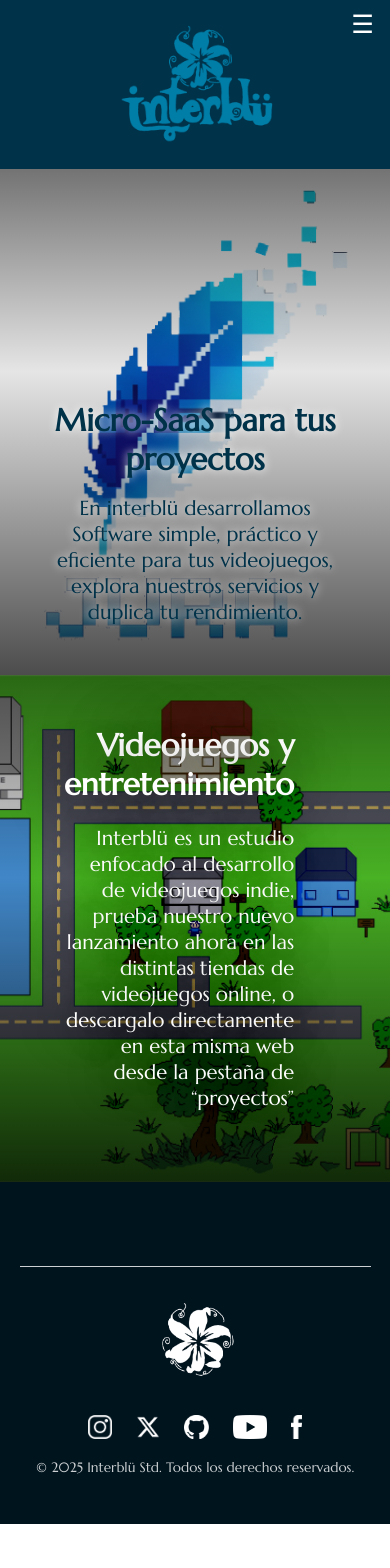
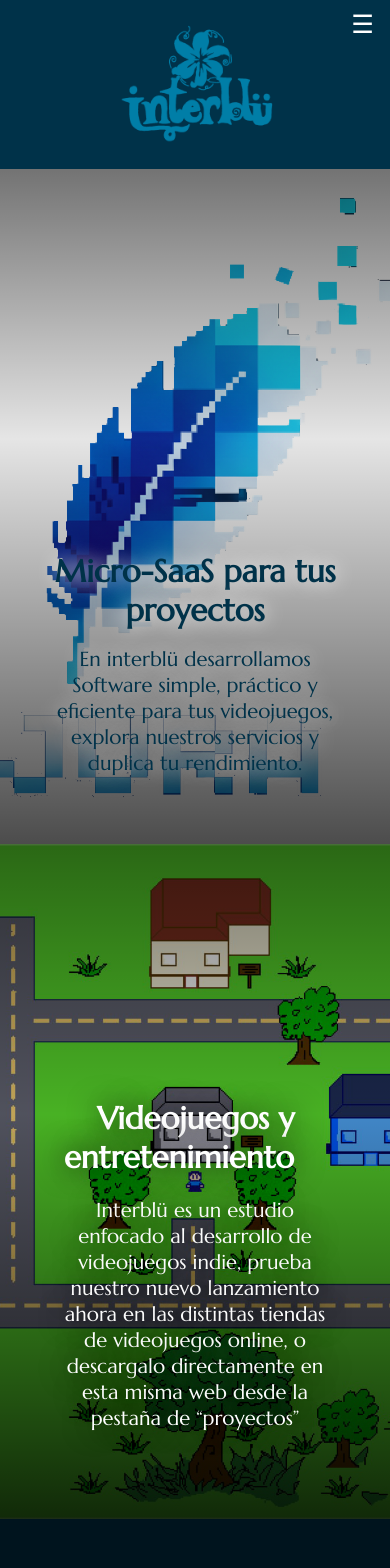
Before and after one commit to mrck245/interblu-project, a Vue app: page / in a window 390 px wide. Shown: the top 1568 px of the page. Before the commit the page ends 1524 px from the top, so only its background shows below. Built offline with nearby package versions, Linux system fonts and the light colour scheme.

Commit message:
ib-dev-1.5.1

```diff
--- a/src/components/AppHeader.vue
+++ b/src/components/AppHeader.vue
@@ -138,72 +138,125 @@ function goLogin() {
 
 @media (max-width: 912px) {
 
+
+
   .encabezado {
+
     height: 20vh;
+
     display: flex;
+
     flex-direction: column; /* Apila logo y nav (aunque nav está oculto) */
+
     align-items: center;    /* Centra el logo horizontalmente */
+
     justify-content: center; /* Centra el logo verticalmente */
+
   }
 
+
+
   .logo {
+
     height: 70%;
+
     margin-top: 0vh;
+
     margin-left: 0vh;
-  }
-  .hamburger {
-    display: block;
-    position: absolute;
-    right: 2vh;
-    top: 1vh;
+
   }
 
-  .navbar {
-    display: none;
-    position:fixed;
-    top: 10vh;
-    left: 3vh;
-    width: 100%;
-    background: #003f5c;
-    padding: 2vh 0;
+  .hamburger {
+
+    display: block;
+
+    position: absolute;
+
+    right: 2vh;
+
+    top: 1vh;
+
   }
 
-   .navbar.active {
-    display: flex;
+
+
+.navbar {
+  position: fixed;
+  top: 20vh;
+  left: 0;
+  width: 100%;
+  background: #003f5c;
+  opacity: 0;
+  transform: translateY(-20px); /* se esconde hacia arriba */
+  pointer-events: none;        /* impide clics mientras está oculto */
+  transition: opacity 0.1s ease, transform 0.1s ease;
+  padding: 0;
+}
+
+
+
+.navbar.active {
+  opacity: 1;
+  transform: translateY(0);   /* baja suavemente */
+  pointer-events: auto;
+}
+
+
+
+  /* Vertical */
+
+  .navbar ul {
+
+    display:list-item;
+
     flex-direction: column;
-    align-items: center;      /* ← Centra horizontalmente */
-    justify-content: flex-start;
+
+    align-items: stretch;      /* ← Centrar botones */
+
+    justify-content: center;
+
     width: 100%;
+
     padding: 0;
+
+    margin: 0;
+
   }
 
-  /* Vertical */
-  .navbar ul {
-    display:list-item;
-    flex-direction: column;
-    align-items: stretch;      /* ← Centrar botones */
-    justify-content: center;
-    width: 100%;
-    padding: 0;
-    margin: 0;
+
+
+  .navbar button {
+
+   width: 100%;
+
+   height: 12vh;
+
+    font-size: 3vh;
+
+    border-radius: 0px; /* opcional: hace que parezcan menú real */
+
   }
 
-  .navbar button {
-   width: 100%;
-   height: 12vh;
-    font-size: 3vh;
-    border-radius: 0; /* opcional: hace que parezcan menú real */
+
+
+  .navbar button:hover {
+
+     background-color: #c9eefa;
+
+      color: #013f5c;
+
   }
 
-  .navbar button:hover {
-     background-color: #c9eefa;
-      color: #013f5c;
+
+
+  /* Header más alto por mobile */
+
+  .encabezado {
+
+    height: 20vh;
+
   }
 
-  /* Header más alto por mobile */
-  .encabezado {
-    height: 20vh;
-  }
 }
 
 @media (min-width: 913px) and (max-width: 1024px) {
--- a/src/components/about-hero1.vue
+++ b/src/components/about-hero1.vue
@@ -43,12 +43,18 @@ import Footer from '@/components/footer-saas.vue'
 
 .footer {
     background: #afd8e2;
-    text-align: center;
+    text-align:center;
     color: rgb(255, 255, 255);
-    padding-top: 5vh
+    padding-top: 5v h
 }
 
-@media (max-width: 768px) {
+@media (max-width: 912px) {
+
+  .about {
+  font-size: 1.2rem;
+}
+
+
   .page-wrapper {
   margin-top: 11vh;
 }
--- a/src/components/hero-saas.vue
+++ b/src/components/hero-saas.vue
@@ -287,7 +287,7 @@ onUnmounted(() => {
   /* ÁREA PRINCIPAL (CARRUSEL) */
   .hero-main-area {
     width: 100%;
-    height: vh;
+    height: 80vh;
     position: relative;
     display: flex;
     justify-content: center;
@@ -306,7 +306,6 @@ onUnmounted(() => {
     background-position: center !important;
   }
 
-  /* OVERLAY ADAPTADO A MOBIL */
   .overlay {
     background: linear-gradient(
       to bottom,
@@ -332,7 +331,8 @@ onUnmounted(() => {
     font-size: 5vh;
     margin: 0 0 1rem 0;
     text-align: center;
-    text-shadow: #fff 0px 0px 10px ;
+    justify-content: center;
+    text-shadow: #ffffff 0px 0px 20px ;
   }
 
   .hero-content p {
@@ -340,7 +340,7 @@ onUnmounted(() => {
     text-align: center;
     margin: 0 auto;
     max-width: 90%;
-     text-shadow: #fff 0px 00px 10px;
+     text-shadow: #ffffff 0px 00px 20px;
   }
 }
 
--- a/src/components/hero1-saas.vue
+++ b/src/components/hero1-saas.vue
@@ -97,7 +97,7 @@ onUnmounted(() => {
 </script>
 
 
-<style>
+<style scoped>
 .header-navbar {
   position: fixed;
   top: 0;
@@ -187,18 +187,17 @@ onUnmounted(() => {
   position: relative;
   z-index: 10;
   color: white;
-
   font-family: 'Marcellus', serif;
   text-align: end;
   margin-right: 2.5rem;
   font-size: 4vw;
   margin-bottom: 1rem;
   max-width: 40%;
-  text-shadow: 0 0 50px black;
+  text-shadow: black 0px 0px 30px;
 }
 
-.hero-content h1,
-.hero-content h2 {
+:deep(.hero-content h1),
+:deep(.hero-content h2) {
   font-family: 'Marcellus', serif;
   text-align: end;
   margin-right: 2rem;
@@ -206,10 +205,9 @@ onUnmounted(() => {
   margin-bottom: 1rem;
 }
 
-.hero-content p {
+:deep(.hero-content p) {
   font-size: 1.6vw;
-  margin-right: 2rem;
-  text-align: end;
+  text-align: center;
 }
 
 .overlay {
@@ -245,7 +243,7 @@ onUnmounted(() => {
   .hero-main-area {
     position: relative;
     width: 100%;
-    height: 60vh;
+    height: 80vh;
     justify-content: center;
     align-items: center;
   }
@@ -278,18 +276,17 @@ onUnmounted(() => {
     text-align: center;
     margin: 0;
     max-width: 90%;
-    text-shadow: none;
+
   }
 
   .hero-content h1 {
     font-size: 4.5vh;
     margin-bottom: 1rem;
-    text-shadow: black 0px 0px 60px;
   }
 
   .hero-content p {
     font-size: 2.4vh;
-    text-shadow: black 0px 0px 60px;
+
   }
 }
 </style>
```
